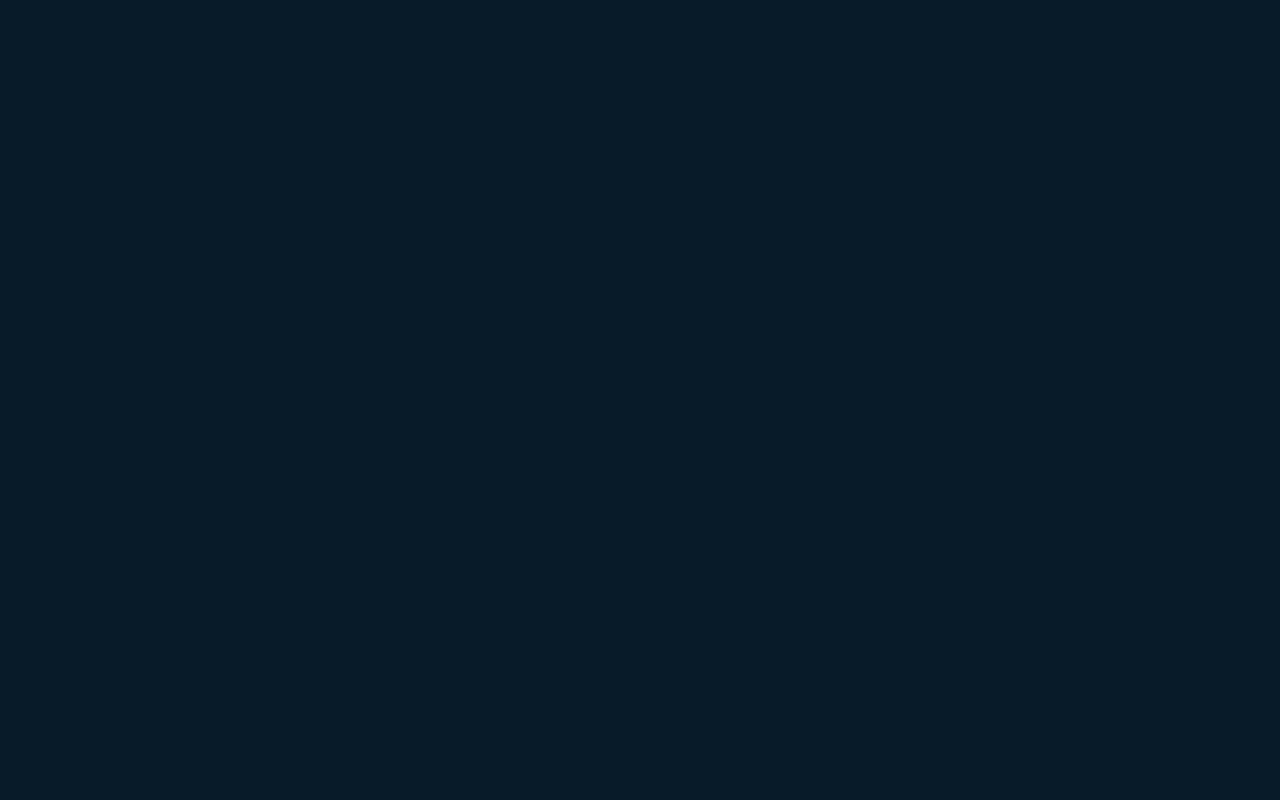
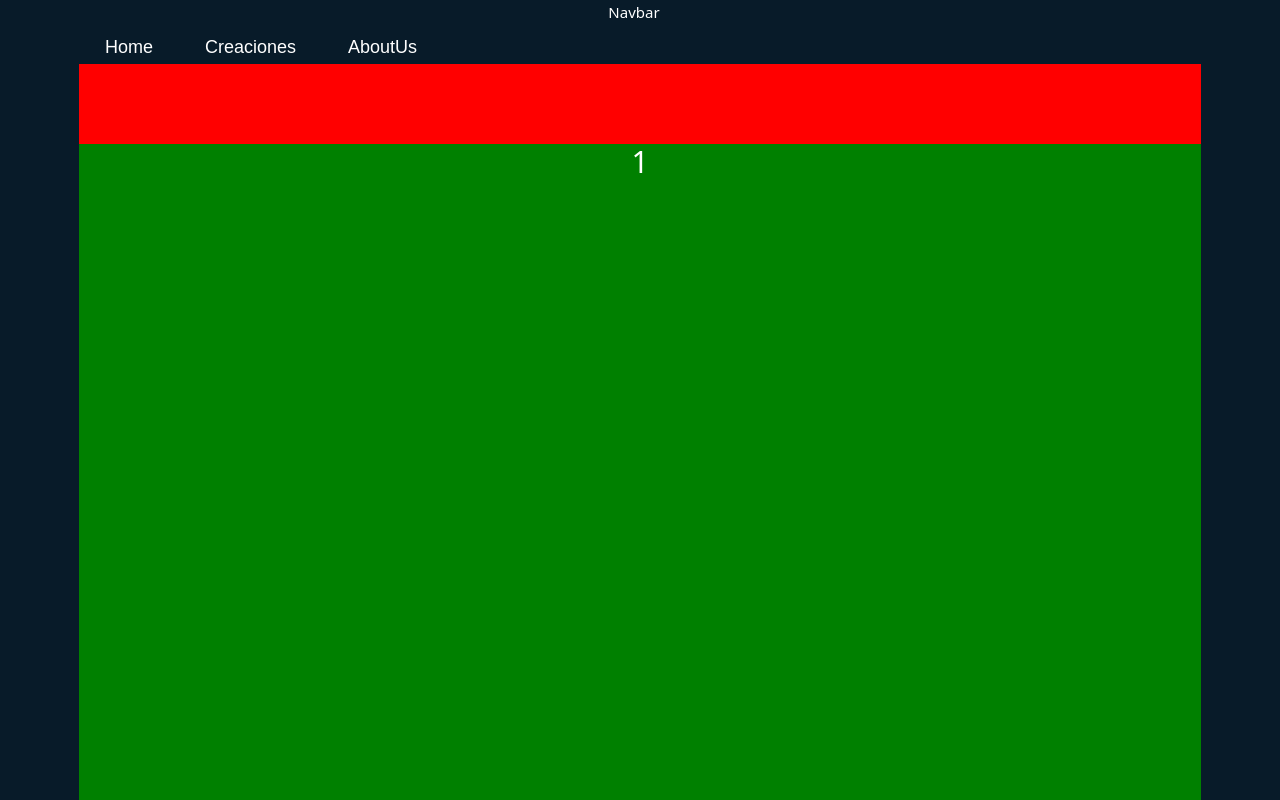
Before and after one commit to agusBrodsky/PortFolio, a React (Create React App) app: page /Detalle/1 in a window 1280 px wide. Before the commit this address had no page. Shown: the top 800 px of the page. Built offline with nearby package versions, Linux system fonts and the light colour scheme.

Commit message:
facu tonto

```diff
--- a/public/listaCreaciones.JSON
+++ b/public/listaCreaciones.JSON
@@ -1,4 +1,4 @@
- [
+[
     {
         "id":1,
         "imagen":"https://www.ellitoral.com/images/2023/08/16/CuuAcZ6EH_1300x655__1.jpg",
--- a/src/App.js
+++ b/src/App.js
@@ -7,6 +7,7 @@ import Creaciones from "./screen/Creaciones/Creaciones.js";
 import Detalle from "./screen/Detalle/Detalle.js";
 import Layout from "./components/Layout/Layout.js";
 import AboutUs from './screen/AboutUs/AboutUs';
+
 function App() {
   // Hhome es la nueva pestaña de inicioo, no la remplace para quej despues decidamos con cual nos quedamos pero eso!!!!!
   // para poner que se inicie con uno tenes qque modificar el Route y agregarle index (acordate de sacarselo a el otro que lo tenga)
@@ -20,7 +21,7 @@ function App() {
             <Route path="/Home" element={<Home />} />
             <Route path="/AboutUs" element={<AboutUs />} />
             <Route path="/Creaciones" element={<Creaciones />} />
-            <Route path="/Detalle" element={<Detalle />} />
+            <Route path="/Detalle/:id" element={<Detalle />} />
         </Route>
         </Routes>
       </BrowserRouter>
--- a/src/screen/Creaciones/Creaciones.js
+++ b/src/screen/Creaciones/Creaciones.js
@@ -1,4 +1,6 @@
 import React, { useState, useEffect } from 'react';
+import { useHistory, useNavigate } from 'react-router-dom';
+
 import './Creaciones.css';
 import axios from 'axios';
 import ProjectCard from "../../components/ProjectCard/ProjectCard.js";
@@ -8,6 +10,9 @@ import DropdownButton from 'react-bootstrap/DropdownButton';
 import Banner from '../../components/Banner/Banner.js';
 
 const Creaciones = () => {
+
+  let navigate = useNavigate();
+
   const [creaciones, setCreaciones] = useState([]);
   const [autor, setAutor] = useState(""); // Quiero guardar el nombre del creador para mostrar los trabajos de cada uno
   const [loading, setLoading] = useState(false); // Lo arranco asi por ahora!!
@@ -18,7 +23,7 @@ const Creaciones = () => {
 
 
   useEffect(() => {
-    axios.get('./listaCreaciones.JSON')
+    axios.get('../listaCreaciones.JSON')
       .then(res => {
         setCreaciones(res.data);
         console.log(res.data);
@@ -39,8 +44,8 @@ const Creaciones = () => {
     }
   }, [autorSeleccionado, creaciones]);
 
-  const handleButtonClick = (id)=>{
-    console.log(id);
+  const handleButtonClick = (id)=>{ // Funcion ver mas info!
+
   }
   return (
     <Container>
@@ -77,7 +82,7 @@ const Creaciones = () => {
               ghLink={creacion.gitRepo}
               linkUser={creacion.linkUser}
               demoLink="null"
-              onClick={handleButtonClick}
+              onClick={() => navigate(`/Detalle/${creacion.id}`)}
             />
           </Col>
         ))}
--- a/src/screen/Detalle/Detalle.css
+++ b/src/screen/Detalle/Detalle.css
@@ -0,0 +1,35 @@
+
+*{
+    margin: 0;
+    padding: 0;
+    box-sizing: border-box;
+}
+html{
+    font-size: 12px;
+}
+body{
+    font-size: 1rem;
+}
+
+.container{
+    display: flex;
+    flex-direction: column;
+}
+/* HEADER! */
+.header-container{
+background-color: red;
+height: 80px;
+}
+/* MAIN */
+.main-container{
+    background-color: green;
+    height: 100vh;
+}
+.main-body-container{
+
+}
+/* FOOTER */
+.footer-container{
+    background-color: grey;
+    height: 120px;
+}
--- a/src/screen/Detalle/Detalle.js
+++ b/src/screen/Detalle/Detalle.js
@@ -1,25 +1,38 @@
 import React, { useState, useEffect } from 'react';
+import axios from 'axios';
 //import { BrowserRouter, Routes, Route } from "react-router-dom";
 import './Detalle.css';
 import { BrowserRouter, Routes, Route } from "react-router-dom";
-import axios from 'axios';
+import { useParams } from 'react-router-dom';
+
 
 function Detalle() {
+    const { id } = useParams();
+    const [creacion, setCreacion] = useState({});
 
-    /*const [creaciones, setCreaciones] = useState([]);
 
-    useEffect(()=>{
-        console.log("Primer useEffect! - (levantar mis creaciones)");
-        axios.get('https://dummyjson.com/products')
-        .then(res => {
-            console.log("Muestro los productos (res.data.products) -"+res.data.products);
-            setCreaciones(res.data.products);
-        })
-    },[]);*/
+      useEffect(() => {
+        axios.get('../listaCreaciones.JSON')
+      .then(res => {
+        res.data.forEach(element => {
+            if (element.id == id) setCreacion(element);
+        });
+        console.log(creacion);
+      })
+      }, []);
+
     return (
-    <>
-    </>
-  );
+        <div className='container'>
+            <header className="header-container">
+
+            </header>
+            <main className="main-container">
+                <h1>{creacion.id}</h1>
+            </main>
+            <footer className="footer-container">
+            </footer>
+        </div>
+    );
 }
 
 export default Detalle;
--- a/src/screen/Hhome/Hhome.css
+++ b/src/screen/Hhome/Hhome.css
@@ -1,7 +1,6 @@
 
 body{
     background: #081b29;
-    /*display: grid;*/
     justify-content: center;
     align-content: center;
 }
--- a/src/screen/Home/Home.css
+++ b/src/screen/Home/Home.css
@@ -1,3 +1,5 @@
+
+/*
 .home-container {
   display: flex;
   justify-content: space-around;
@@ -6,11 +8,8 @@
   justify-content: space-around;
 
 }
-/*div{
-  border:2px solid black;
-}*/
 .text-section {
-  margin: 20px; /* Cambié el margen superior a 20px para evitar que el contenido se desplace demasiado hacia abajo */
+  margin: 20px;
   padding: 20px;
 }
 
@@ -35,7 +34,7 @@
 }
 
 .profile-img {
-  max-width: 60%; /* Establece el tamaño máximo de la imagen al 60% del contenedor padre */
+  max-width: 60%;
   height: auto;
 }
 .clase-boton{
@@ -43,11 +42,7 @@
   height: 50px;
   display: flex;
   justify-content: space-around;
-/*  display: inline-block;
-  justify-content: center;
-  margin:20px;
-  width: 30%;
-  height: 50px;*/
+
 }
 .boton-gilf{
   color:white;
@@ -59,3 +54,4 @@
   width: 30%;
   height:100%;
 }
+*/
```
